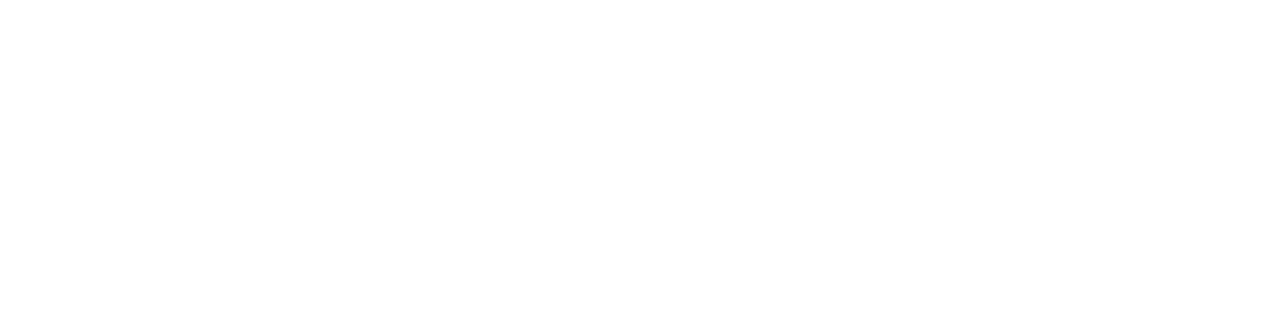
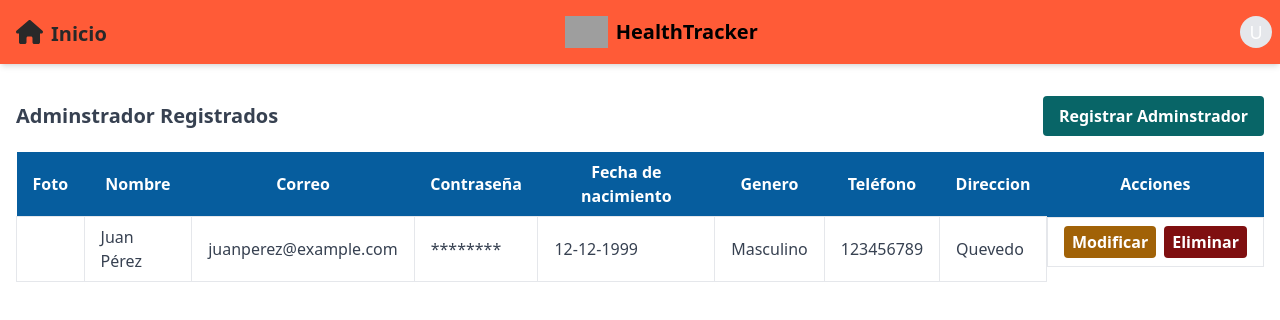
Before and after one commit to vales-alfre/HealthTracker-web, a React (Vite) app: page /Lista_Admin in a window 1280 px wide. Before the commit this address had no page. Shown: the top 320 px of the page. Built offline with nearby package versions, Linux system fonts and the light colour scheme; grey boxes are pictures that could not be loaded.

Commit message:
admin que vale

```diff
--- /dev/null
+++ b/src/Admin/List_Adminis.jsx
@@ -0,0 +1,93 @@
+import React, { useState } from 'react';
+import Navbar from '../Navegation/Navbar';
+import { useNavigate } from 'react-router-dom';
+
+function ListaAdmin() {
+    const [isModalOpen, setIsModalOpen] = useState(false);
+    const openModal = () => setIsModalOpen(true);
+    const closeModal = () => setIsModalOpen(false);
+
+    const [pacientes, setPacientes] = useState([
+        {
+            id: 1,
+            nombre: 'Juan Pérez',
+            correo: 'juanperez@example.com',
+            contraseña: '********',
+            telefono: '123456789',
+            ritmo: '77',
+            emergencia: '000000000',
+        },
+        // Más pacientes aquí...
+    ]);
+
+    const navigate = useNavigate();
+
+    return (
+        <>
+            <Navbar />
+            {/* Encabezado y botón de registro */}
+            <div className=" mx-auto px-4 py-8">
+                <div className="flex justify-between items-center mb-4">
+                    <h1 className="text-xl font-bold text-gray-700">Adminstrador Registrados</h1>
+                    <button onClick={openModal} className="bg-java-800 hover:bg-java-400 hover:text-Black-White-950 text-white font-bold py-2 px-4 rounded">
+                        Registrar Adminstrador
+                    </button>
+                </div>
+
+                {isModalOpen && (
+                     <div className="fixed inset-0 bg-black bg-opacity-50 overflow-y-auto h-full w-full z-50">
+                     <div className="relative top-10 mx-auto p-5 border shadow-lg rounded-md bg-white" style={{ maxWidth: '50%' }}>
+                         <button onClick={closeModal} className="absolute top-0 right-0 mt-2 mr-2">
+                             <i className="fas fa-times"></i>
+                         </button>
+                         <PatientRegistration closeModal={closeModal} />
+                     </div>
+                 </div>
+                )}
+
+                {/* Tabla de pacientes */}
+                <div className="overflow-x-auto">
+                    <table className="min-w-full bg-white " style={{ minWidth: "100%" }}>
+                        <thead className="bg-curious-blue-700 text-white">
+                            <tr>
+                                <th className="px-4 py-2">Foto</th>
+                                <th className="px-4 py-2">Nombre</th>
+                                <th className="px-4 py-2">Correo</th>
+                                <th className="px-4 py-2">Contraseña</th>
+                                <th className="px-4 py-2">Fecha de nacimiento</th>
+                                <th className="px-4 py-2">Genero</th>
+                                <th className="px-4 py-2">Teléfono</th>
+                                <th className="px-4 py-2">Direccion</th>
+                                <th className="px-4 py-2">Acciones</th>
+                            </tr>
+                        </thead>
+                        <tbody className="text-gray-700">
+                            {pacientes.map((paciente) => (
+                                <tr key={paciente.id}>
+                                    <td className="border px-4 py-2"></td>
+                                    <td className="border px-4 py-2">{paciente.nombre}</td>
+                                    <td className="border px-4 py-2">{paciente.correo}</td>
+                                    <td className="border px-4 py-2">{paciente.contraseña}</td>
+                                    <td className="border px-4 py-2">12-12-1999</td>
+                                    <td className="border px-4 py-2">Masculino</td>
+                                    <td className="border px-4 py-2">{paciente.telefono}</td>
+                                    <td className="border px-4 py-2">Quevedo</td>
+                                    <td className="border px-4 py-2 flex justify-end items-center space-x-2">
+                                        <button className="bg-yellow-700 hover:bg-yellow-300 hover:text-black text-white font-bold py-1 px-2 rounded">
+                                            Modificar
+                                        </button>
+                                        <button className="bg-pomegranate-900 hover:bg-pomegranate-500 hover:text-black text-white font-bold py-1 px-2 rounded">
+                                            Eliminar
+                                        </button>
+                                    </td>
+                                </tr>
+                            ))}
+                        </tbody>
+                    </table>
+                </div>
+            </div>
+        </>
+    );
+}
+
+export default ListaAdmin;
--- /dev/null
+++ b/src/Cuidador/Curer.jsx
@@ -0,0 +1,95 @@
+import React, { useState } from 'react';
+import Navbar from '../Navegation/Navbar';
+import { useNavigate } from 'react-router-dom';
+
+function ListaCuidador() {
+    const [isModalOpen, setIsModalOpen] = useState(false);
+    const openModal = () => setIsModalOpen(true);
+    const closeModal = () => setIsModalOpen(false);
+
+    const [pacientes, setPacientes] = useState([
+        {
+            id: 1,
+            nombre: 'Juan Pérez',
+            correo: 'juanperez@example.com',
+            contraseña: '********',
+            telefono: '123456789',
+            ritmo: '77',
+            emergencia: '000000000',
+        },
+        // Más pacientes aquí...
+    ]);
+
+    const navigate = useNavigate();
+
+    return (
+        <>
+            <Navbar />
+            {/* Encabezado y botón de registro */}
+            <div className=" mx-auto px-4 py-8">
+                <div className="flex justify-between items-center mb-4">
+                    <h1 className="text-xl font-bold text-gray-700">Cuidador Registrados</h1>
+                    <button onClick={openModal} className="bg-java-800 hover:bg-java-400 hover:text-Black-White-950 text-white font-bold py-2 px-4 rounded">
+                        Registrar Cuidador
+                    </button>
+                </div>
+
+                {isModalOpen && (
+                     <div className="fixed inset-0 bg-black bg-opacity-50 overflow-y-auto h-full w-full z-50">
+                     <div className="relative top-10 mx-auto p-5 border shadow-lg rounded-md bg-white" style={{ maxWidth: '50%' }}>
+                         <button onClick={closeModal} className="absolute top-0 right-0 mt-2 mr-2">
+                             <i className="fas fa-times"></i>
+                         </button>
+                         <PatientRegistration closeModal={closeModal} />
+                     </div>
+                 </div>
+                )}
+
+                {/* Tabla de pacientes */}
+                <div className="overflow-x-auto">
+                    <table className="min-w-full bg-white " style={{ minWidth: "100%" }}>
+                        <thead className="bg-curious-blue-700 text-white">
+                            <tr>
+                                <th className="px-4 py-2">Foto</th>
+                                <th className="px-4 py-2">Nombre</th>
+                                <th className="px-4 py-2">Correo</th>
+                                <th className="px-4 py-2">Contraseña</th>
+                                <th className="px-4 py-2">Fecha de nacimiento</th>
+                                <th className="px-4 py-2">Genero</th>
+                                <th className="px-4 py-2">Teléfono</th>
+                                <th className="px-4 py-2">Direccion</th>
+                                <th className="px-4 py-2">Relación</th>
+                                <th className="px-4 py-2">Acciones</th>
+                            </tr>
+                        </thead>
+                        <tbody className="text-gray-700">
+                            {pacientes.map((paciente) => (
+                                <tr key={paciente.id}>
+                                    <td className="border px-4 py-2"></td>
+                                    <td className="border px-4 py-2">{paciente.nombre}</td>
+                                    <td className="border px-4 py-2">{paciente.correo}</td>
+                                    <td className="border px-4 py-2">{paciente.contraseña}</td>
+                                    <td className="border px-4 py-2">12-12-1965</td>
+                                    <td className="border px-4 py-2">Masculino</td>
+                                    <td className="border px-4 py-2">{paciente.telefono}</td>
+                                    <td className="border px-4 py-2">{paciente.ritmo}</td>
+                                    <td className="border px-4 py-2">Hijo</td>
+                                    <td className="border px-4 py-2 flex justify-end items-center space-x-2">
+                                        <button className="bg-yellow-700 hover:bg-yellow-300 hover:text-black text-white font-bold py-1 px-2 rounded">
+                                            Modificar
+                                        </button>
+                                        <button className="bg-pomegranate-900 hover:bg-pomegranate-500 hover:text-black text-white font-bold py-1 px-2 rounded">
+                                            Eliminar
+                                        </button>
+                                    </td>
+                                </tr>
+                            ))}
+                        </tbody>
+                    </table>
+                </div>
+            </div>
+        </>
+    );
+}
+
+export default ListaCuidador;
--- a/src/Pages/Home.jsx
+++ b/src/Pages/Home.jsx
@@ -31,8 +31,8 @@
         <h1 className="text-3xl font-bold text-curious-blue-900 mb-6">Bienvenido {loadedUserId}</h1>
         <div className="flex flex-col md:flex-row justify-center items-center gap-4 mt-20">
           <CardButton animationData={patient} options={defaultOptions} title="Pacientes "  navigateTo="/Lista_paciente" />
-          <CardButton animationData={carer} options={defaultOptions} title="Cuidadores" />
-          <CardButton animationData={Admin} options={defaultOptions} title="Administración" />
+          <CardButton animationData={carer} options={defaultOptions} title="Cuidadores"  navigateTo="/Lista_cuidador" />
+          <CardButton animationData={Admin} options={defaultOptions} title="Administración"  navigateTo="/Lista_Admin"  />
         </div>
       </div>
     </div>
--- a/src/Routers/AppRouters.jsx
+++ b/src/Routers/AppRouters.jsx
@@ -6,7 +6,8 @@
 import Perfil from '../Pages/profile'
 import PatientRegistration from '../Paciente/Register'
 import ListaPacientes from '../Paciente/list'
-
+import ListaAdmin from '../Admin/List_Adminis'
+import Curer from '../Cuidador/Curer'
 const appRouters = () => {
   return (
     <Routes>
@@ -16,6 +17,9 @@
         <Route path='/Perfil' element={<Perfil/>}/>
         <Route path='/Registrar_paciente' element={<PatientRegistration/>}/>
         <Route path='/Lista_paciente' element={<ListaPacientes/>}/>
+        <Route path='/Lista_Admin' element={<ListaAdmin/>}/>
+        <Route path='/Lista_cuidador' element={<Curer/>}/>
+
     </Routes>
   )
 }
```
